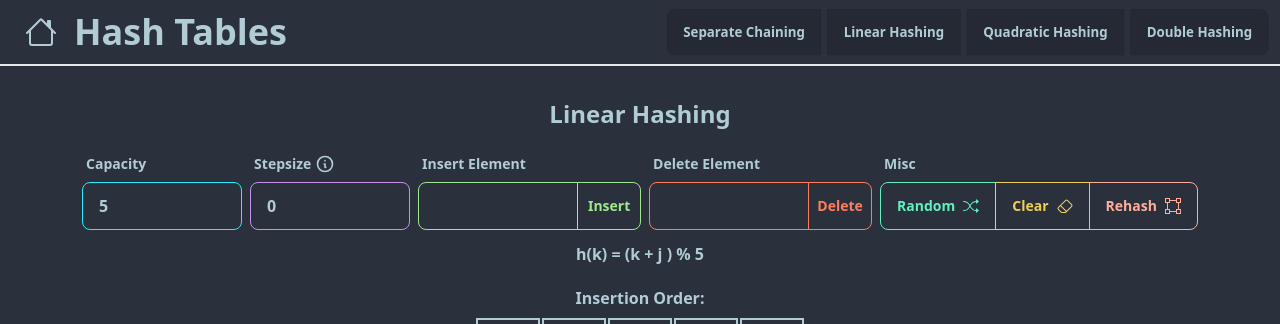
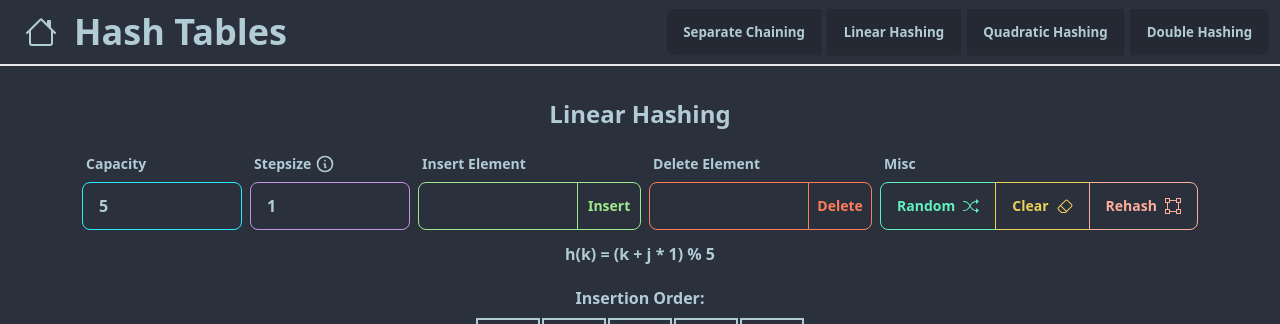
Before and after one commit to alexespejo/dsa-visualizer, a Svelte app: page /hash_tables/linear in a window 1280 px wide. Shown: the top 324 px of the page. Built offline with nearby package versions, Linux system fonts and the light colour scheme.

Commit message:
fixed linear hashing bug

```diff
--- a/src/routes/HashTables/Linear.svelte
+++ b/src/routes/HashTables/Linear.svelte
@@ -11,13 +11,15 @@
 
  let hashingArray: number[] = [null, null, null, null, null];
  let insertionOrder: number[] = [];
- let stepSize: number = 0;
+ let stepSize: number = 1;
+ let valueInsert: number;
  let numToInsert: number;
  let numToDelete: number;
  let capacity: number = 5;
 
  function insert() {
   insertionOrder = [...insertionOrder, numToInsert];
+  valueInsert = numToInsert;
   hashingArray = insertLinear(hashingArray, numToInsert, stepSize, capacity);
  }
 
@@ -49,7 +51,7 @@
   if (capacity < hashingArray.length) {
    hashingArray.length = capacity; // Truncate the hashingArrayay if capacity is smaller
   } else {
-   hashingArray.length = capacity; // Extend the hashingArrayay if capacity is larger
+   // Extend the hashingArrayay if capacity is larger
    hashingArray = [...hashingArray, null];
   }
  }
@@ -153,7 +155,7 @@
   <div class="hash-table-container">
    {#each hashingArray as item, i}
     <div
-     class={`hash-table-item ${item === numToInsert && numToInsert !== null ? "border-success text-success" : "border-neutral-content"}`}
+     class={`hash-table-item ${item === valueInsert && numToInsert !== undefined ? "border-success text-success" : "border-neutral-content"}`}
     >
      <div class="px-3 text-base border-b-2 border-inherit text-center">
       {i}
```
